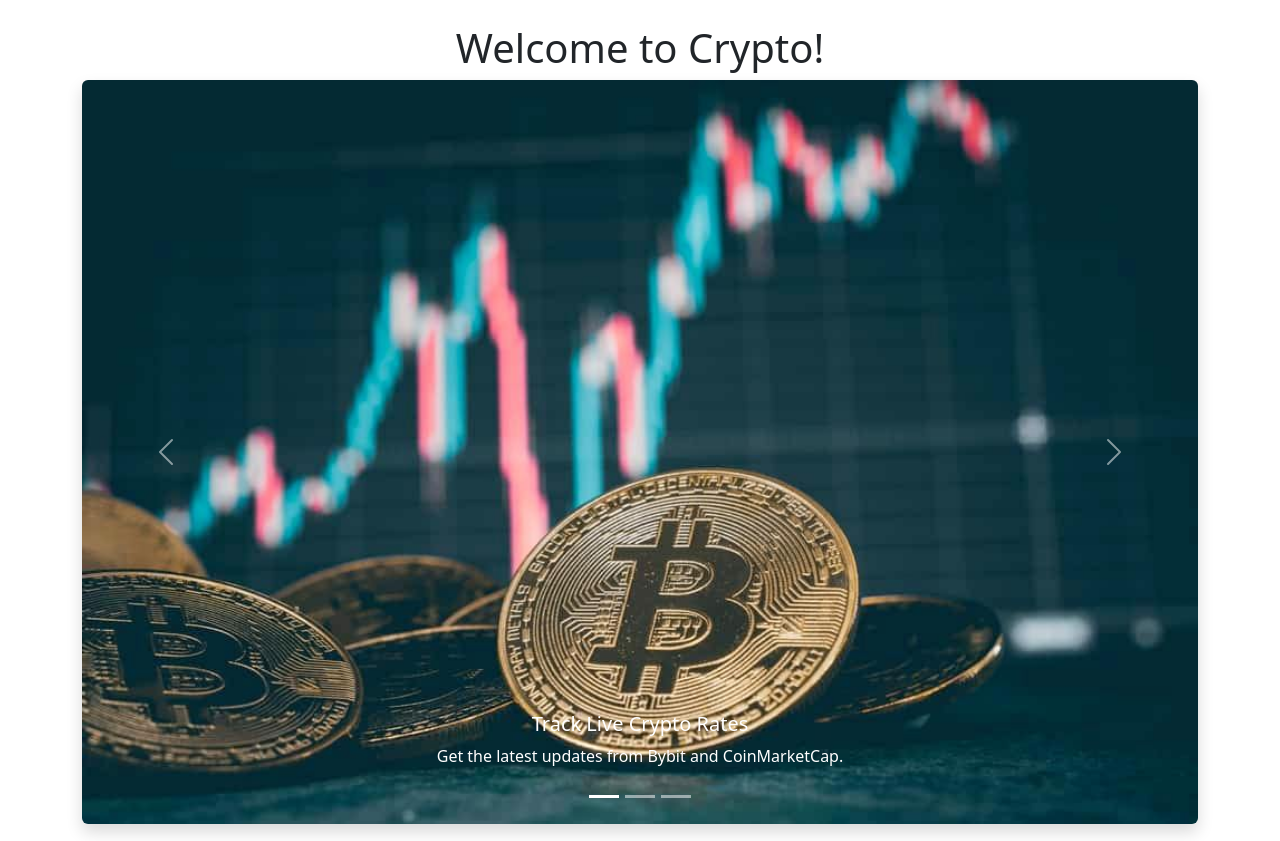
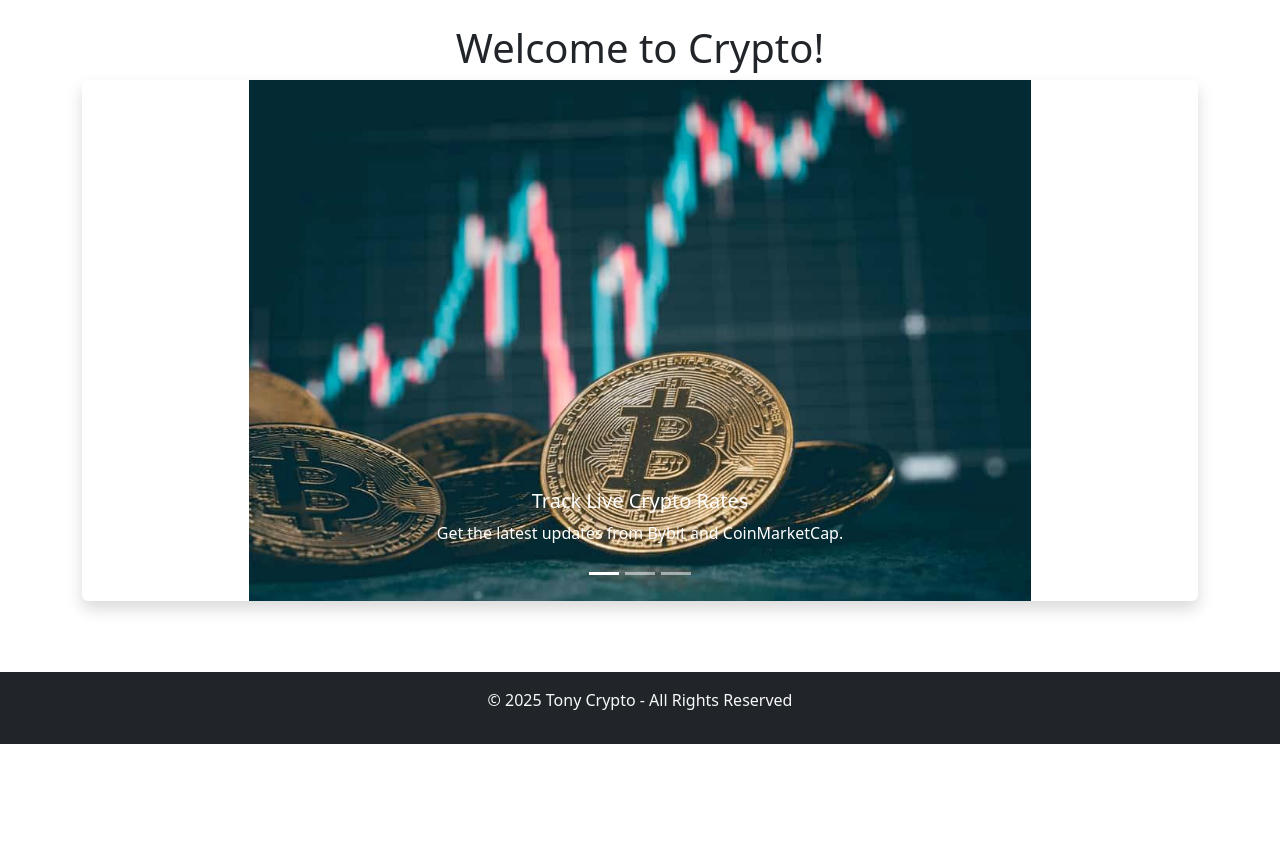
Before and after one commit to boiko88/django_crypto, a Django app: page / in a window 1280 px wide. Shown: the part 56-897 px from the top of the page. After the commit the page ends 800 px from the top, so only its background shows below. Run offline with Django 5.2, Linux system fonts and the light colour scheme; data that the repository does not hold is empty.

Commit message:
added custom css for images of carousel

```diff
--- a/static/styles.css
+++ b/static/styles.css
@@ -47,3 +47,11 @@ body {
     font-size: 27px;
     margin-right: 15px;
 }
+
+.carousel-img {
+    width: 100%;
+    height: auto;
+    max-width: 70%;
+    margin: 0 auto;
+    display: block;
+}
--- a/templates/carousel.html
+++ b/templates/carousel.html
@@ -9,21 +9,21 @@
 
   <div class="carousel-inner rounded shadow">
     <div class="carousel-item active">
-      <img src="{% static 'images/carousel/crypto_rates.jpg' %}" class="d-block w-100" alt="Crypto Slide 1">
+      <img src="{% static 'images/carousel/crypto_rates.jpg' %}" class="d-block w-100 carousel-img" alt="Crypto Slide 1">
       <div class="carousel-caption d-none d-md-block">
         <h5>Track Live Crypto Rates</h5>
         <p>Get the latest updates from Bybit and CoinMarketCap.</p>
       </div>
     </div>
     <div class="carousel-item">
-      <img src="{% static 'images/carousel/crypto_blog.jpg' %}" class="d-block w-100" alt="Crypto Slide 2">
+      <img src="{% static 'images/carousel/crypto_blog.jpg' %}" class="d-block w-100 carousel-img" alt="Crypto Slide 2">
       <div class="carousel-caption d-none d-md-block">
         <h5>Read Our Blog</h5>
         <p>Stay informed with the latest trends and news.</p>
       </div>
     </div>
     <div class="carousel-item">
-      <img src="{% static 'images/carousel/crypto_news.jpg' %}" class="d-block w-100" alt="Crypto Slide 3">
+      <img src="{% static 'images/carousel/crypto_news.jpg' %}" class="d-block w-100 carousel-img" alt="Crypto Slide 3">
       <div class="carousel-caption d-none d-md-block">
         <h5>Explore the Platform</h5>
         <p>Everything you need in one place.</p>
```
